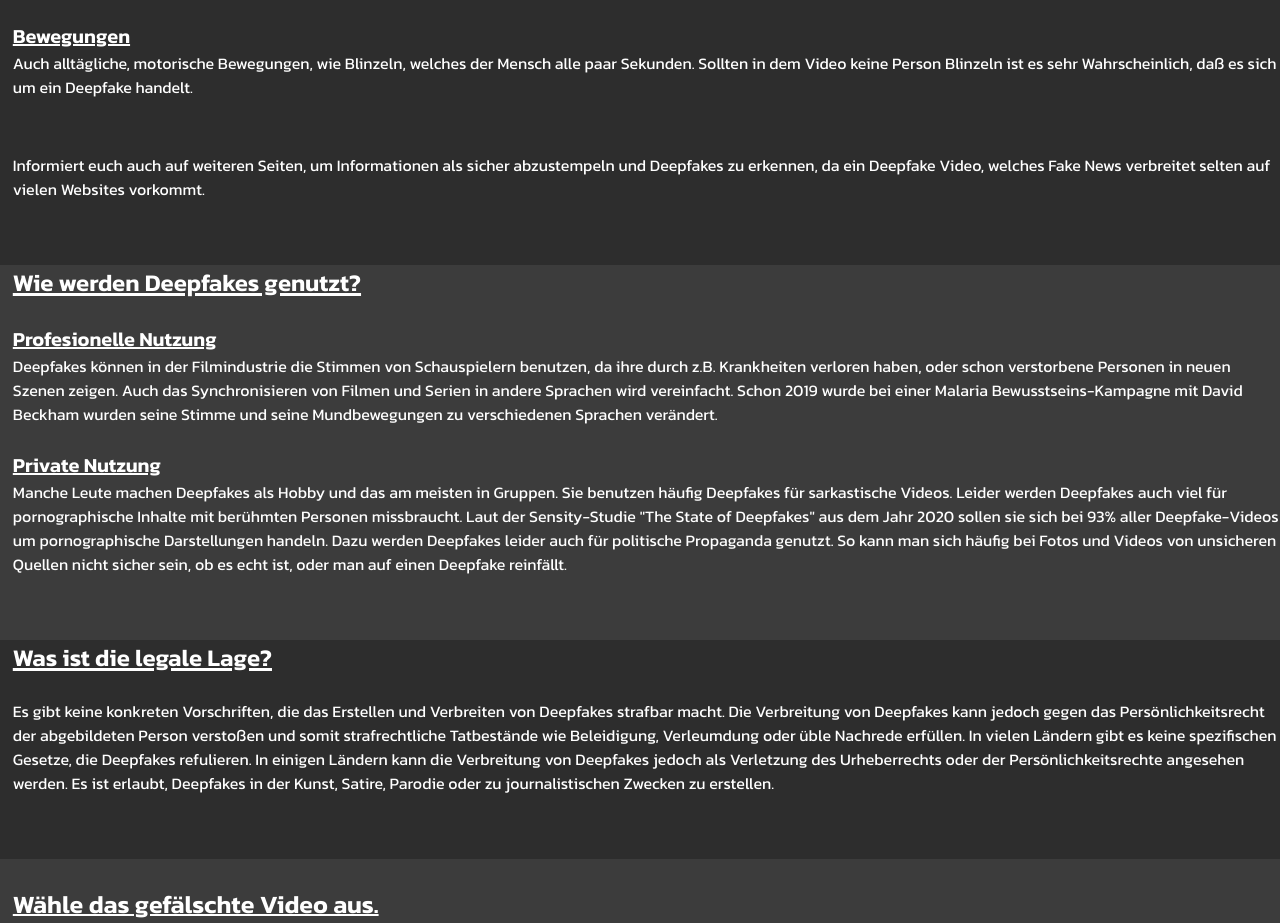
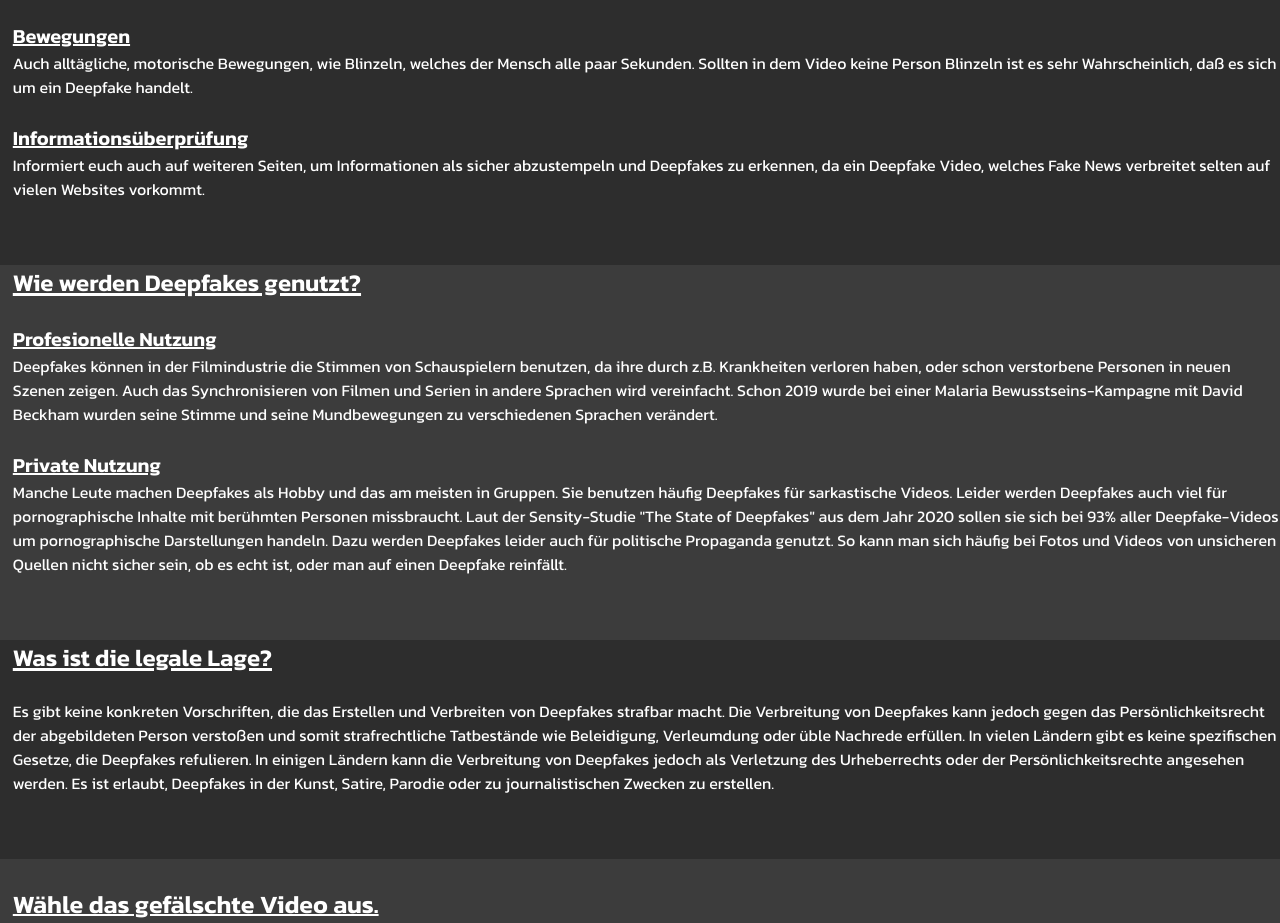
Before and after one commit to snowboiii/ProjectWeek-Deepfakes, a plain HTML site: page index.html in a window 1280 px wide. Shown: the part 1208-2131 px from the top of the page. Drawn offline with Linux system fonts and the light colour scheme; grey boxes are pictures that could not be loaded.

Commit message:
Update index.html

```diff
--- a/index.html
+++ b/index.html
@@ -52,7 +52,7 @@
             <p4h class="subheader">Bewegungen</p4h>
             <p4 class="paragraph">Auch alltägliche, motorische Bewegungen, wie Blinzeln, welches der Mensch alle paar Sekunden. Sollten in dem Video keine Person Blinzeln ist es sehr Wahrscheinlich, daß es sich um ein Deepfake handelt.</p4>
             <br>
-            <p5h class="subheader"></p5h>
+            <p5h class="subheader">Informationsüberprüfung</p5h>
             <p5 class="paragraph">Informiert euch auch auf weiteren Seiten, um Informationen als sicher abzustempeln und Deepfakes zu erkennen, da ein Deepfake Video, welches Fake News verbreitet selten auf vielen Websites vorkommt.</p5>
         </section>
         <section class="sec4">
```
